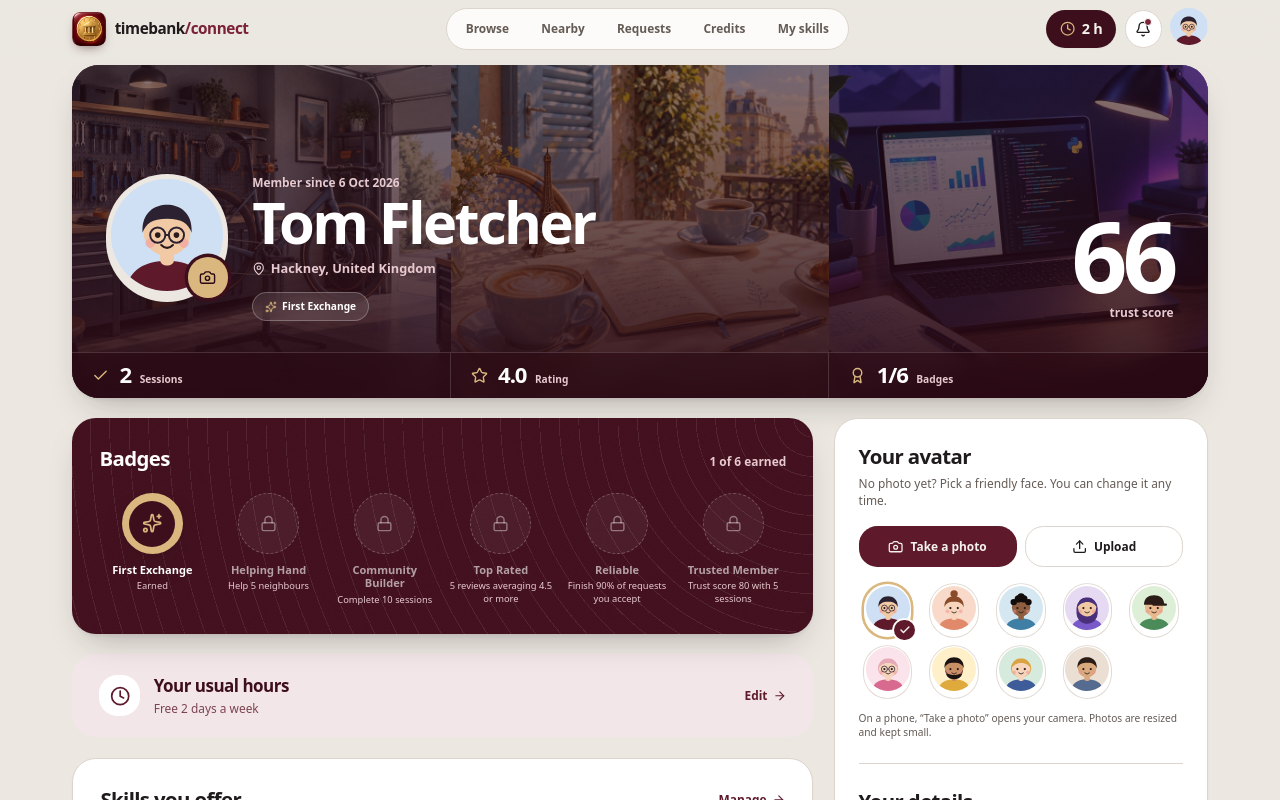
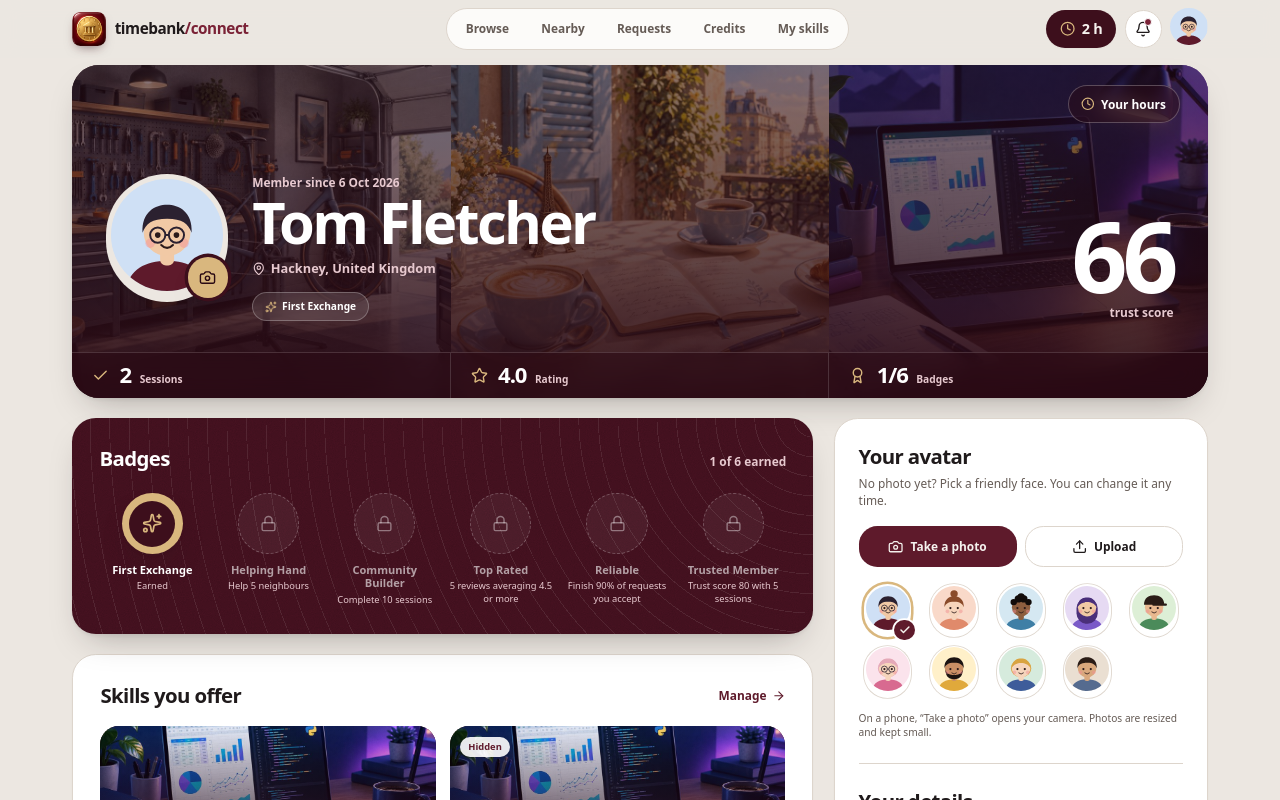
Before and after one commit to kaxlon33/TimeBank_Connect, a React (Vite) app in the folder apps/web/: page /profile in a window 1280 px wide. Shown: the top 800 px of the page. Built offline with nearby package versions, Linux system fonts and the light colour scheme.

Commit message:
style(web): replace the hours card with a small link in the profile header (#11)

```diff
--- a/apps/web/src/pages/ProfilePage.tsx
+++ b/apps/web/src/pages/ProfilePage.tsx
@@ -55,6 +55,14 @@ export function ProfilePage() {
           ))}
         </div>
         <div aria-hidden="true" className="absolute inset-0 -z-10 bg-gradient-to-t from-wine-900/95 via-wine-900/70 to-wine-900/55" />
+
+        <Link
+          to="/hours"
+          className="press absolute top-4 right-4 z-10 flex h-11 items-center gap-2 rounded-full border border-white/25 bg-wine-900/45 pr-4 pl-3.5 text-sm font-bold backdrop-blur-md hover:bg-wine-900/65 sm:top-6 sm:right-8"
+        >
+          <Clock className="size-4 text-brass" aria-hidden="true" />
+          Your hours
+        </Link>
 
         <div className="flex flex-col gap-8 px-5 pt-20 pb-7 sm:px-10 sm:pt-32 sm:pb-9 lg:flex-row lg:items-end lg:justify-between">
           <div className="flex flex-col gap-5 sm:flex-row sm:items-end sm:gap-7">
@@ -153,29 +161,6 @@ export function ProfilePage() {
             </ul>
           </section>
 
-          <Link
-            to="/hours"
-            className="group flex items-center justify-between gap-4 rounded-[28px] bg-primary-soft p-6 transition-colors hover:bg-primary-soft/70 sm:px-8"
-          >
-            <span className="flex items-center gap-4">
-              <span className="grid size-12 shrink-0 place-items-center rounded-2xl bg-card text-wine-700">
-                <Clock className="size-6" aria-hidden="true" />
-              </span>
-              <span>
-                <span className="font-heading block text-xl font-bold tracking-[-0.03em] text-wine-800">Your usual hours</span>
-                <span className="mt-0.5 block text-sm text-wine-700/80">
-                  {me.availability.length
-                    ? `Free ${me.availability.length} ${me.availability.length === 1 ? 'day' : 'days'} a week`
-                    : 'Not set yet'}
-                </span>
-              </span>
-            </span>
-            <span className="flex items-center gap-1.5 text-sm font-bold text-wine-700">
-              Edit
-              <ArrowRight className="nudge size-4" aria-hidden="true" />
-            </span>
-          </Link>
-
           <section aria-labelledby="skills-title" className="rounded-[28px] border bg-card p-6 shadow-card sm:p-8">
             <div className="flex items-center justify-between gap-3">
               <h2 id="skills-title" className="font-heading text-2xl font-bold tracking-[-0.03em]">
```
